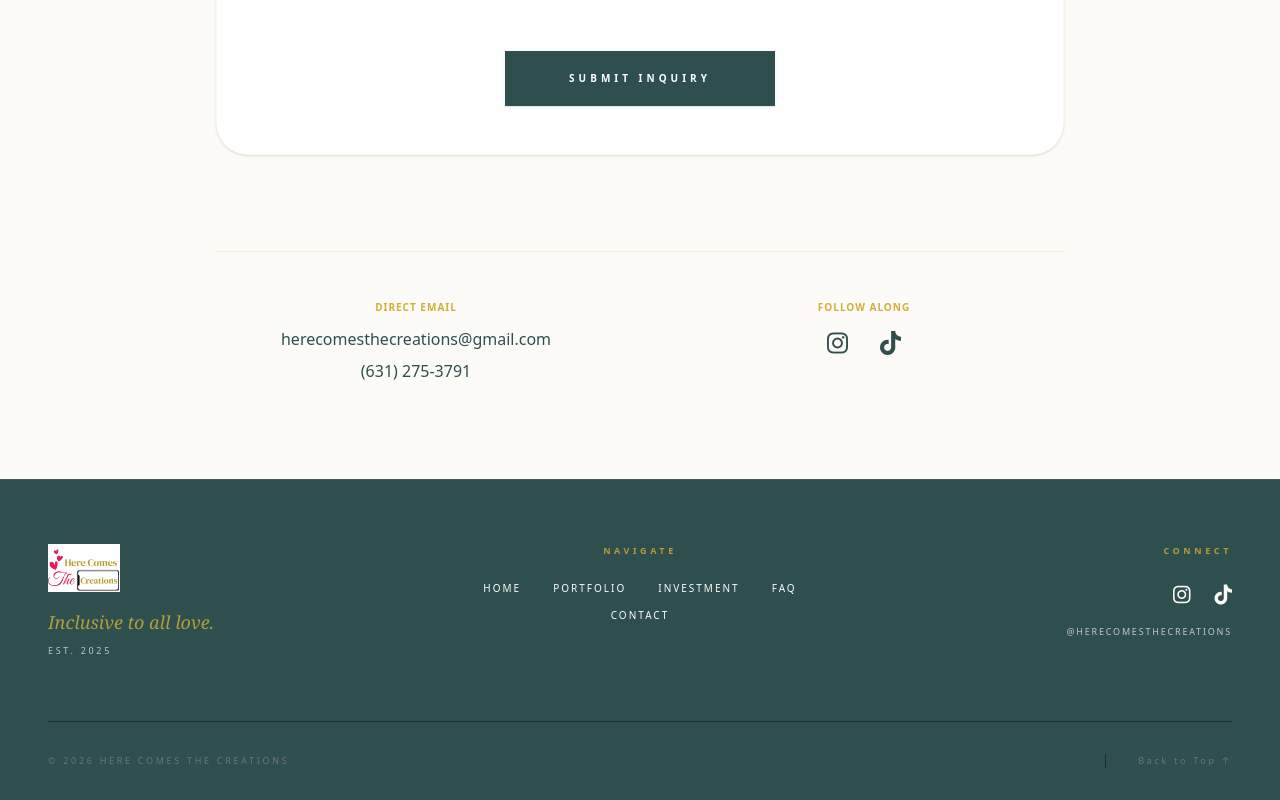
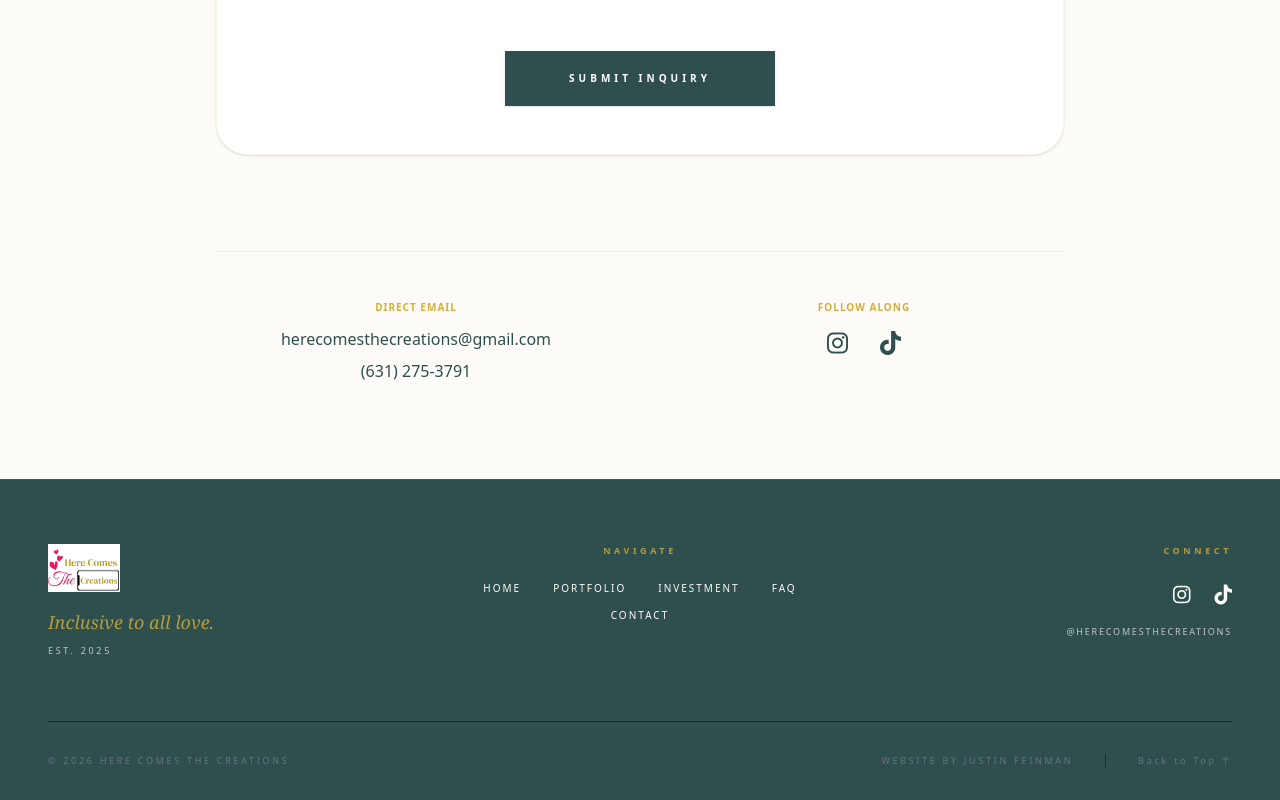
Before and after one commit to justinfei9/HereComesTheCreation, a React (Vite) app: page /#/contact in a window 1280 px wide. Shown: the part 1037-1837 px from the top of the page. Built offline with nearby package versions, Linux system fonts and the light colour scheme.

Commit message:
adding backlinking to try and help with SEO for my main site

```diff
--- a/components/Footer.tsx
+++ b/components/Footer.tsx
@@ -65,10 +65,13 @@ const Footer: React.FC = () => {
         {/* Bottom Bar */}
         <div className="pt-8 border-t border-gray-800 flex flex-col md:flex-row justify-between items-center text-[8px] md:text-[9px] uppercase tracking-[0.3em] text-gray-500">
           <p>© {new Date().getFullYear()} Here Comes The Creations</p>
-          <div className="mt-4 md:mt-0 space-x-8">
+          <div className="mt-4 md:mt-0 space-x-6 md:space-x-8 flex items-center">
+            <a href="https://feinwebsites.com" target="_blank" rel="noreferrer" className="hover:text-wedding-gold transition-colors">
+              Website by Justin Feinman
+            </a>
             <button
               onClick={() => window.scrollTo({top: 0, behavior: 'smooth'})}
-              className="hover:text-wedding-gold transition-colors border-l border-gray-800 pl-8 hidden md:inline"
+              className="hover:text-wedding-gold transition-colors border-l border-gray-800 pl-6 md:pl-8 hidden md:inline"
             >
               Back to Top ↑
             </button>
```
